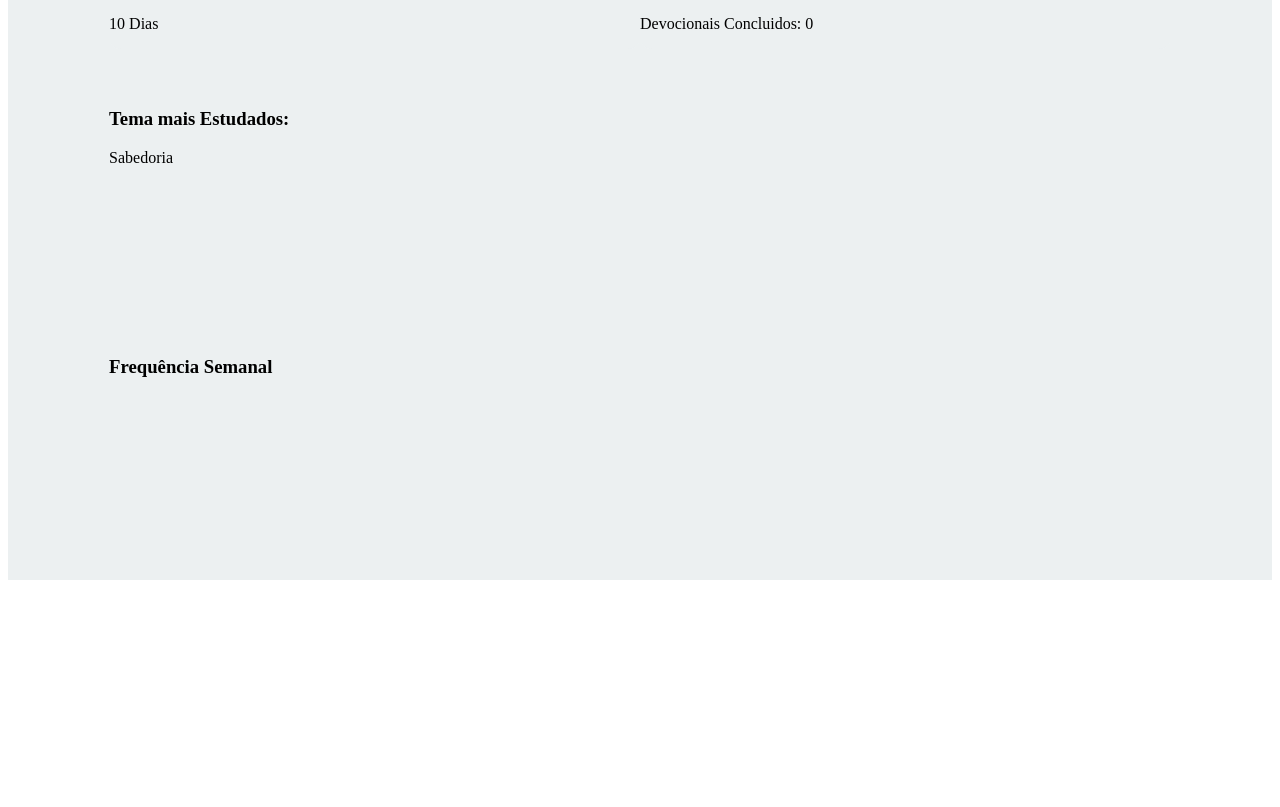
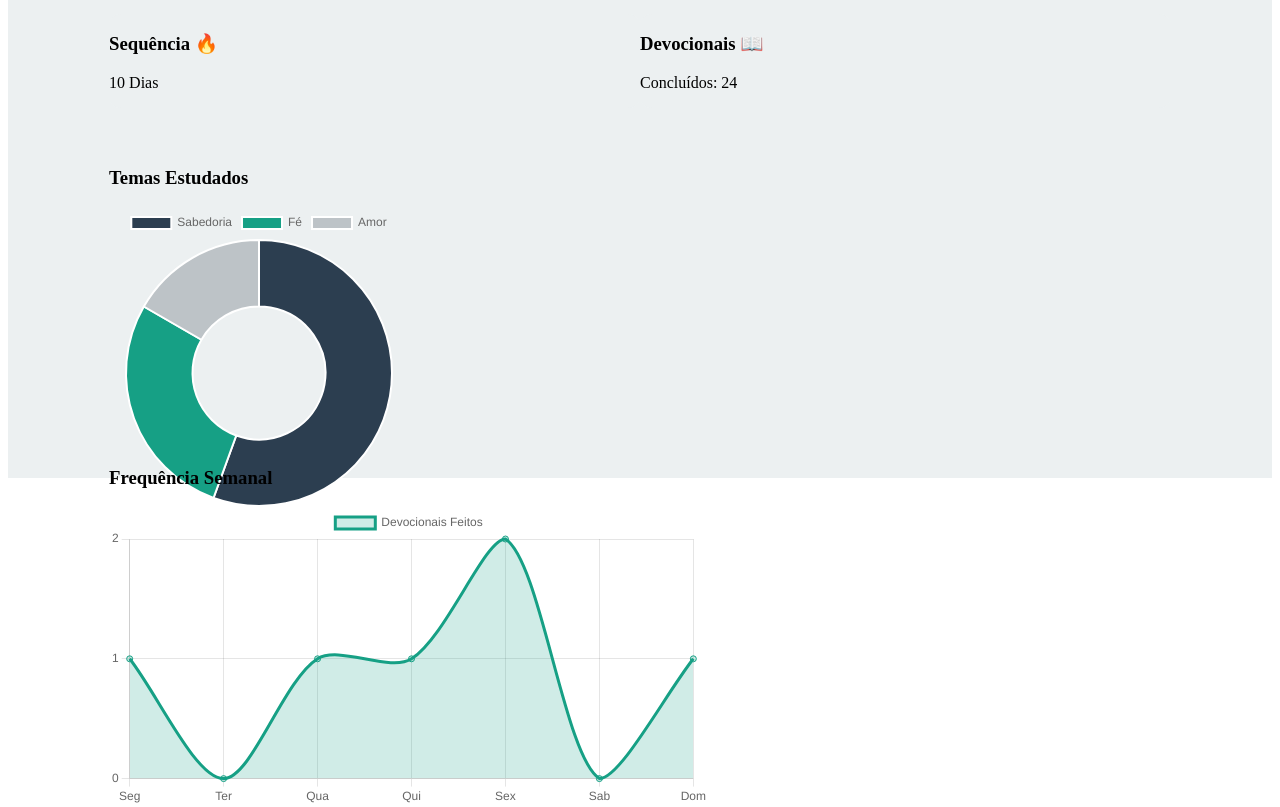
Before and after one commit to miguelrzc/ProjetoIndividual, a website: page public/dashboard/dashboardPeniel.html in a window 1280 px wide. Shown: the part 112-919 px from the top of the page. Before the commit the page ends 800 px from the top, so only its background shows below. Drawn offline with nearby package versions, Linux system fonts and the light colour scheme.

Commit message:
feat
layout inicial da dashboard

```diff
--- a/public/css/dashboardPeniel.css
+++ b/public/css/dashboardPeniel.css
@@ -28,4 +28,9 @@
 .graficos{
     display: grid;
     margin-top: 40px;
+    max-height: 300px;
 }
+
+.box-grafico{
+    height: 300px;
+}
--- a/public/dashboard/dashboardPeniel.html
+++ b/public/dashboard/dashboardPeniel.html
@@ -1,34 +1,32 @@
-<!DOCTYPE html>
-<html lang="en">
-
-<main class="container-principal">
+<!doctype html>
+<html lang="pt-br">
   <head>
-    <meta charset="UTF-8">
-    <meta name="viewport" content="width=device-width, initial-scale=1.0">
-    <title>Document</title>
+    <meta charset="UTF-8" />
+    <meta name="viewport" content="width=device-width, initial-scale=1.0" />
+    <title>Dashboard Peniel</title>
+    <link rel="stylesheet" href="../css/dashboardPeniel.css" />
+    <script src="https://cdn.jsdelivr.net/npm/chart.js"></script>
   </head>
   <body>
-<link rel="stylesheet" href="../css/dashboardPeniel.css">
-<!-- Personalizar uma header somente pra essa telaa -->
+    <main class="container-principal">
       <header>
+        <h1>Dashboard Peniel</h1>
+      </header>
 
-    </header>
       <section class="indicadores">
         <div class="card-indicadores">
-        <h3>Sequência</h3>
-        <p> <span id="sequenciaAtual">10</span> Dias </p>
+          <h3>Sequência 🔥</h3>
+          <p><span id="sequenciaAtual">10</span> Dias</p>
         </div>
-
         <div class="card-indicadores">
           <h3>Devocionais 📖</h3>
-    <p> <span>Devocionais Concluidos: 0</span> </p>
+          <p><span>Concluídos: 24</span></p>
         </div>
       </section>
 
       <section class="graficos">
         <div class="box-grafico">
-            <h3>Tema mais Estudados:</h3>
-            <p> Sabedoria</p>
+          <h3>Temas Estudados</h3>
           <canvas id="graficoPizza"></canvas>
         </div>
         <div class="box-grafico">
@@ -36,7 +34,8 @@
           <canvas id="graficoLinha"></canvas>
         </div>
       </section>
+    </main>
 
+    <script src="../js/dashboardPeniel.js"></script>
   </body>
 </html>
-</main>
--- a/public/js/dashboardPeniel.js
+++ b/public/js/dashboardPeniel.js
@@ -1,5 +1,34 @@
+const dadosDevocionais = [1, 0, 1, 1, 2, 0, 1];
+const temas = { labels: ['Sabedoria', 'Fé', 'Amor'], valores: [10, 5, 3] };
+
 const ctxLinha = document.getElementById('graficoLinha').getContext('2d');
-const graficoLinha = new Chart(ctxLinha, {
+new Chart(ctxLinha, {
     type: 'line',
     data: {
-        labels: ['Seg', 'Ter', 'Qua', 'Qui', 'Sex', 'Sab', 'Dom']
+        labels: ['Seg', 'Ter', 'Qua', 'Qui', 'Sex', 'Sab', 'Dom'],
+        datasets: [{
+            label: 'Devocionais Feitos',
+            data: dadosDevocionais,
+            borderColor: '#16a085',
+            backgroundColor: 'rgba(22, 160, 133, 0.2)',
+            fill: true,
+            tension: 0.3
+        }]
+    },
+    options: {
+        responsive: true,
+        scales: { y: { beginAtZero: true, ticks: { stepSize: 1 } } }
+    }
+});
+
+const ctxPizza = document.getElementById('graficoPizza').getContext('2d');
+new Chart(ctxPizza, {
+    type: 'doughnut',
+    data: {
+        labels: temas.labels,
+        datasets: [{
+            data: temas.valores,
+            backgroundColor: ['#2c3e50', '#16a085', '#bdc3c7']
+        }]
+    }
+});
```
Also changed, not shown: public/dashboard/dashboard.html (+3 -0 lines). Lines whose indentation alone changed are shown as unchanged.
